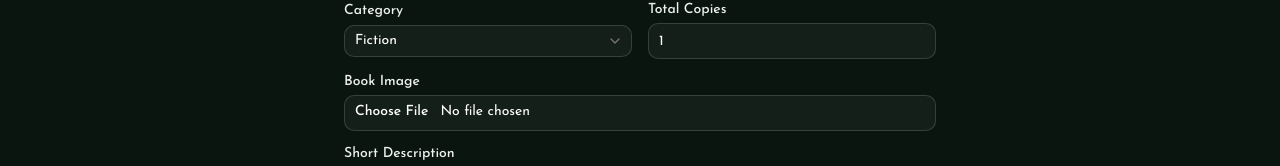
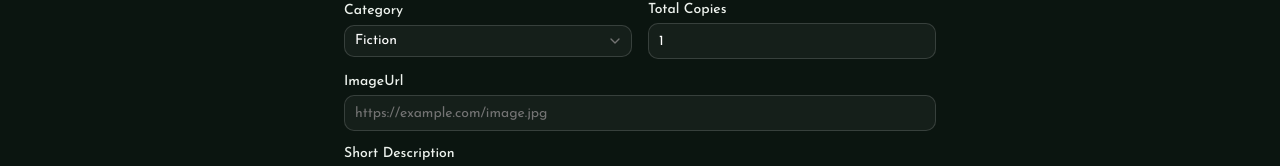
Before and after one commit to asmaakter2024/booknook, a Next.js app: page /add-book in a window 1280 px wide. Shown: the part 310-476 px from the top of the page. Built offline with nearby package versions, Linux system fonts and the light colour scheme.

Commit message:
send data to backend & backend send data to databse

```diff
--- a/src/app/add-book/page.tsx
+++ b/src/app/add-book/page.tsx
@@ -125,11 +125,12 @@ export default function AddBookPage() {
           </div>
 
           <div className="grid gap-1.5">
-            <Label htmlFor="image">Book Image</Label>
+            <Label htmlFor="imageUrl"> ImageUrl</Label>
             <Input
-              id="image"
+              id="imageUrl"
               name="image"
-              type="file"
+              type="url"
+              placeholder="https://example.com/image.jpg"
               accept="image/*"
               required
               className="h-9 cursor-pointer border-white/15 bg-white/[0.045] text-white file:mr-3 file:border-0 file:bg-transparent file:text-sm file:text-white"
```
